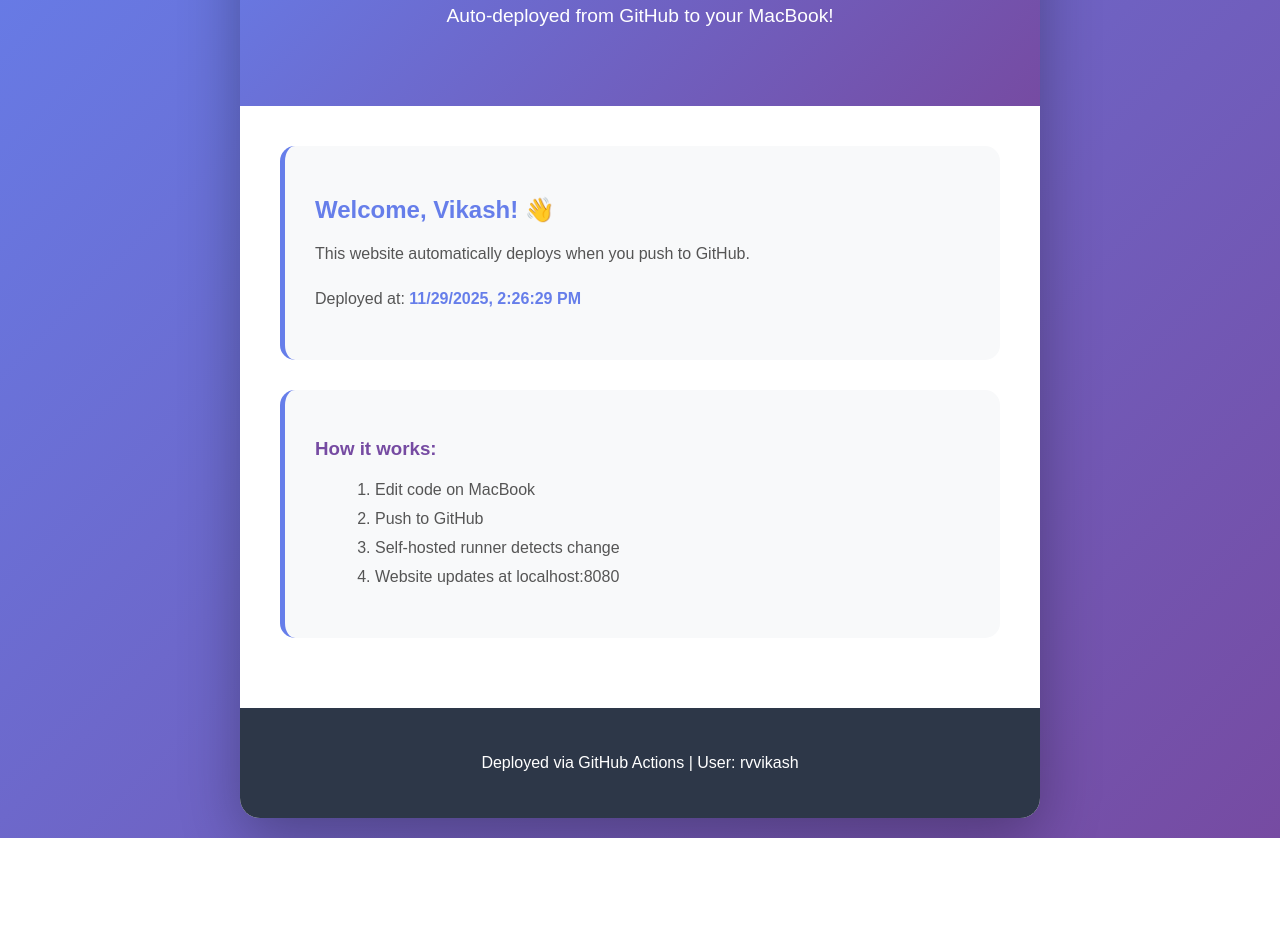
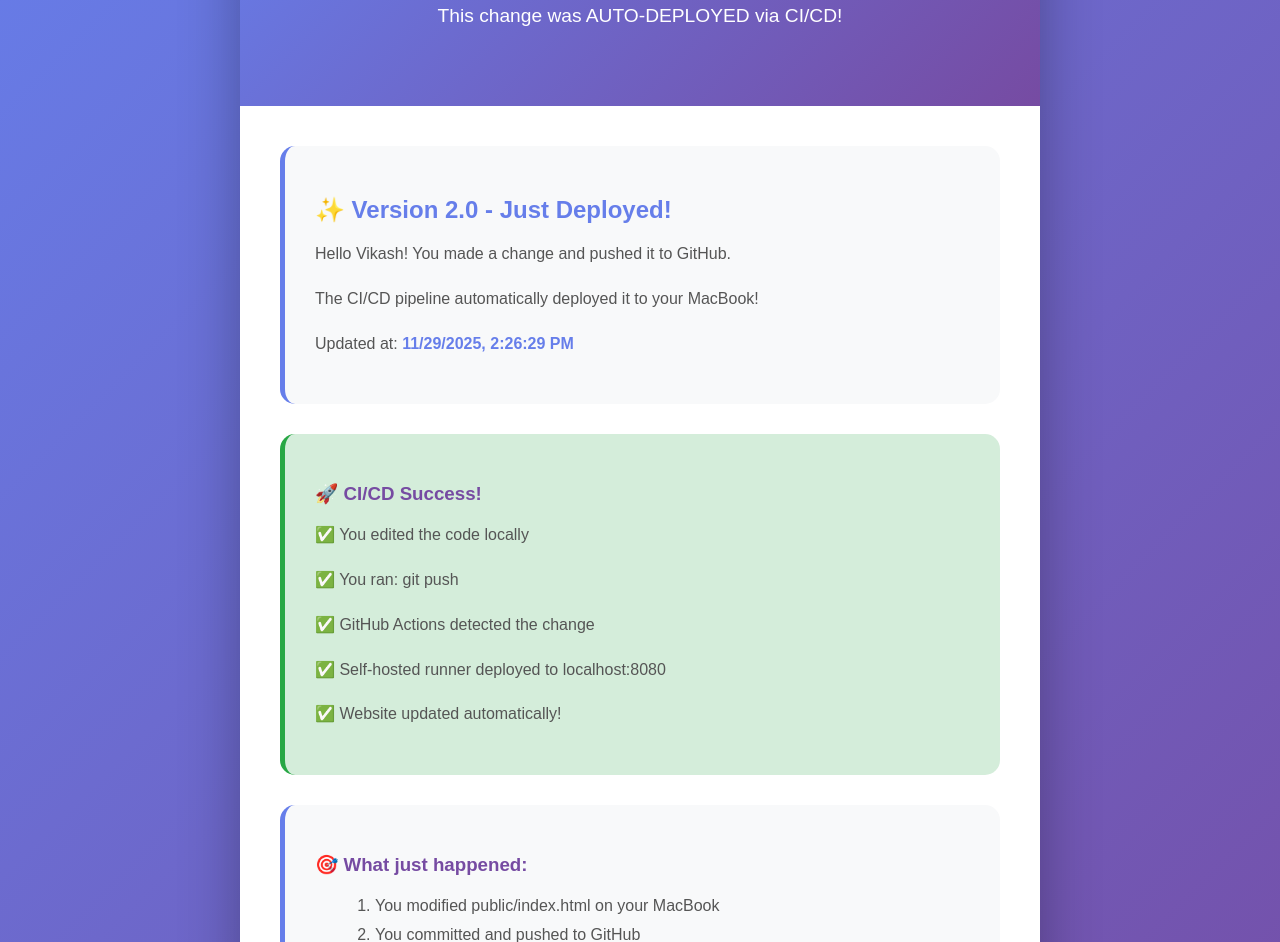
Before and after one commit to rvvikash/terraform-cicd-demo, a plain HTML site: page public/index.html in a window 1280 px wide. Shown: the part 168-1110 px from the top of the page. Before the commit the page ends 1006 px from the top, so only its background shows below. Drawn offline with Linux system fonts and the light colour scheme.

Commit message:
TEST: Updated homepage - testing auto-deployment

```diff
--- a/public/index.html
+++ b/public/index.html
@@ -3,36 +3,49 @@
 <head>
     <meta charset="UTF-8">
     <meta name="viewport" content="width=device-width, initial-scale=1.0">
-    <title>CI/CD Demo Website</title>
+    <title>CI/CD Demo - UPDATED!</title>
     <link rel="stylesheet" href="style.css">
 </head>
 <body>
     <div class="container">
         <header>
-            <h1>🚀 CI/CD Demo Website</h1>
-            <p class="subtitle">Auto-deployed from GitHub to your MacBook!</p>
+            <h1>🎉 WEBSITE UPDATED!</h1>
+            <p class="subtitle">This change was AUTO-DEPLOYED via CI/CD!</p>
         </header>
 
         <main>
             <div class="card">
-                <h2>Welcome, Vikash! 👋</h2>
-                <p>This website automatically deploys when you push to GitHub.</p>
-                <p>Deployed at: <span id="timestamp"></span></p>
+                <h2>✨ Version 2.0 - Just Deployed!</h2>
+                <p>Hello Vikash! You made a change and pushed it to GitHub.</p>
+                <p>The CI/CD pipeline automatically deployed it to your MacBook!</p>
+                <p>Updated at: <span id="timestamp"></span></p>
+            </div>
+
+            <div class="card" style="background: #d4edda; border-left-color: #28a745;">
+                <h3>🚀 CI/CD Success!</h3>
+                <p>✅ You edited the code locally</p>
+                <p>✅ You ran: git push</p>
+                <p>✅ GitHub Actions detected the change</p>
+                <p>✅ Self-hosted runner deployed to localhost:8080</p>
+                <p>✅ Website updated automatically!</p>
             </div>
 
             <div class="card">
-                <h3>How it works:</h3>
+                <h3>🎯 What just happened:</h3>
                 <ol>
-                    <li>Edit code on MacBook</li>
-                    <li>Push to GitHub</li>
-                    <li>Self-hosted runner detects change</li>
-                    <li>Website updates at localhost:8080</li>
+                    <li>You modified public/index.html on your MacBook</li>
+                    <li>You committed and pushed to GitHub</li>
+                    <li>GitHub Actions triggered the workflow</li>
+                    <li>Your self-hosted runner executed deploy.sh</li>
+                    <li>Files copied to /tmp/cicd-website/</li>
+                    <li>Web server restarted</li>
+                    <li>You refreshed and saw this updated page!</li>
                 </ol>
             </div>
         </main>
 
         <footer>
-            <p>Deployed via GitHub Actions | User: rvvikash</p>
+            <p>🔥 Real-time CI/CD deployment! | Repository: terraform-cicd-demo | User: rvvikash</p>
         </footer>
     </div>
     <script src="script.js"></script>
```
